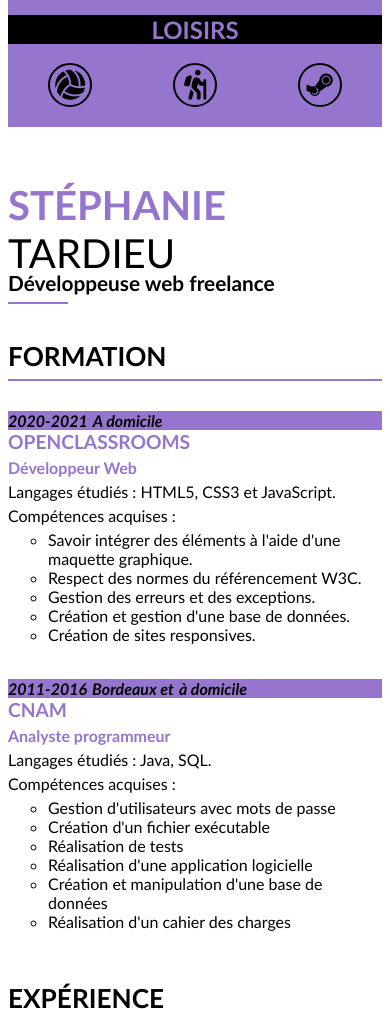
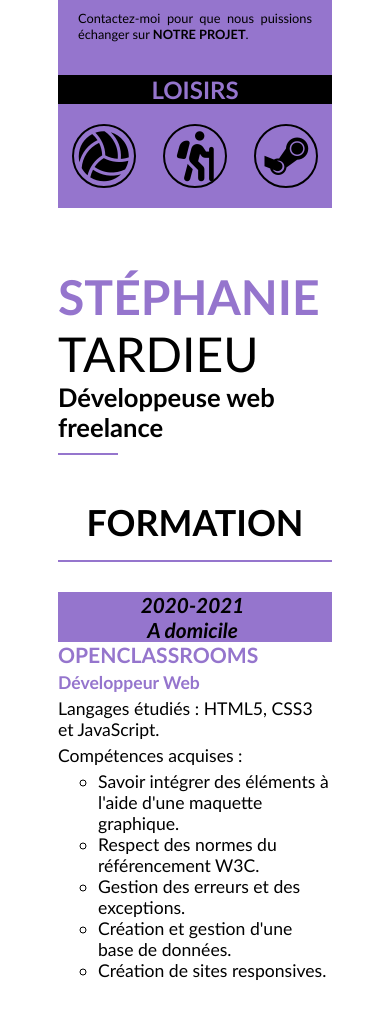
Before and after one commit to Fanoussee/OCR_P2_CV, a plain HTML site: page index.html in a window 390 px wide. Shown: the part 887-1896 px from the top of the page. Drawn offline with Linux system fonts and the light colour scheme.

Commit message:
Amélioration de l'affichage responsive sur les petits écrans.

```diff
--- a/style.css
+++ b/style.css
@@ -3,15 +3,12 @@
     margin: 20px;
     font-family: "Calibri", "Trebuchet MS", Arial, "Times New Roman", sans-serif;
 }
-
 section{
     margin-top : 50px;
 }
-
 h1, h3 {
     text-transform: uppercase;
 }
-
 #personne{
     display: flex;
     flex-direction: column;
@@ -20,51 +17,41 @@ h1, h3 {
     margin: 20px;
     background-color: rgb(149,117,205);
 }
-
 .element{
     padding-bottom: 20px;
 }
-
 #photo{
     padding-top: 30px;
     text-align: center;
 }
-
 #photo img {
     border-radius: 50%;
 }
-
 #personne h1{
     background-color: black;
     color: rgba(149,117,205);
     text-align: center;
     margin-top: 0px;
 }
-
 #personne p{
     padding: 0px 20px 0px 20px;
     font-size: 0.8em;
 }
-
 .sousTitre{
     font-weight: bold;
     margin-bottom: -10px;
 }
-
 #propos{
     flex: 1;
     text-align: justify;
 }
-
 .important{
     font-weight: bold;
 }
-
 #loisirs{
     display: flex;
     justify-content: space-around;
 }
-
 #loisirs i{
     border: black 2px solid;
     font-size: 30px;
@@ -74,112 +61,91 @@ h1, h3 {
     text-align: center;
     padding: 5px;
 }
-
 #curriculum{
     padding: 20px;
     margin: 20px;
     width: 100%;
 }
-
 #curriculum h1{
     font-size: 2.5em;
     font-weight: lighter;
 }
-
 #prenom{
     font-style: unset;
     color: rgb(149,117,205);
     font-weight: bold;
 }
-
 h2{
     margin-top: -40px;
     font-size: 1.3em;
     font-weight: bold;
 }
-
 #petitSeparateur{
     border-top: 2px solid  rgb(149,117,205);
     margin: -10px 0px 60px 0px;
     width: 60px;
 }
-
 .entete{
     display: flex;
     align-items: baseline;
     font-size: 1.4em;
 }
-
 .entete i{
     color: rgb(149,117,205);
     margin-right: 20px;
 }
-
 .separateur{
     border-top: 2px solid rgb(149,117,205);
     margin-top: -20px;
 }
-
 .paragraphe{
     display: flex;
     align-items: baseline;
     margin: 20px 0px 20px 0px;
 }
-
 h4{
     font-size: 1.2em;
     margin: 0px;
     font-weight: bold;
 }
-
 h5{
     font-weight: bold;
     font-size: 1em;
     margin: 5px 0px 5px 0px;
 }
-
 .paragraphe p, ul{
     margin: 5px 0px 5px 0px;
     font-size: 1em;
 }
-
 .paragraphe i{
     margin-right: 10px;
     color: rgb(149,117,205);
     font-size: 0.6em;
 }
-
 .liste{
     min-width: 130px;
     max-width: 130px;
     display: flex;
     flex-direction: column;
 }
-
 .liste p {
     margin: 0px;
 }
-
 .texte li{
     list-style: none ;
 }
-
 #recommandations{
     display: flex;
 }
-
 #recommandations p{
     width: 300px;
 }
-
 #recommandations h5{
     margin-top: 30px;
 }
-
 #recommandations p{
     margin: 0px;
 }
-
 #validationCSS{
     text-align: right;
 }
@@ -188,11 +154,10 @@ h5{
     #conteneur{
         display: flex;
         flex-direction: column;
-        width: 100%;
+        width: auto;
         margin: 0px;
-        padding: 20px 0px 20px 0px;
+        padding: 50px;
     }
-
     #personne{
         display: flex;
         flex-direction: column;
@@ -200,72 +165,91 @@ h5{
         min-width: 100%;
         margin: 0px 0px 20px 0px;
         padding: 0px;
+        text-align: center;
     }
-
+    #photo img{
+        width: 30%;
+    }
     #coordonnees{
-        display: flex;
-        justify-content: space-around;
+        font-size: 1.1em;
     }
-
+    #loisirs i{
+        width: 50px;
+        height: 50px;
+        font-size: 50px;
+    }
     #curriculum{
         margin: 0px;
         padding: 0px;
         width: 100%;
     }
-
     #petitSeparateur{
         margin-bottom: 10px;
     }
-
 }
 
-@media screen and (max-width: 650px){
-
+@media screen and (max-width: 700px){
+    #curriculum h1{
+        font-size: 3em;
+    }
+    .entete{
+        justify-content: center;
+    }
+    header h2{
+        font-size: 1.6em;
+    }
+    h3{
+        font-size: 1.6em;
+        text-align: center;
+    }
     .entete i{
         display: none;
     }
-
     .paragraphe{
         display: flex;
         flex-direction: column;
         margin-top: 30px;
     }
-
     .paragraphe i{
         display: none;
     }
-
     .paragraphe li{
         list-style: circle;
     }
-
+    .texte {
+        font-size: 1.1em;
+    }
     .liste{
         display: flex;
         flex-direction: row;
+        justify-content: center;
         max-width: 100%;
         min-width: 100%;
         background-color: rgb(149,117,205);
+        font-size: 1.3em;
     }
-
     .liste p {
         margin-right : 5px;
         font-style: italic;
         font-weight: bold;
     }
-
     h4, h5{
         color: rgb(149,117,205);
     }
-
     #recommandations{
         display: flex;
         flex-direction: column;
+        font-size: 1.2em;
+    }
+    #recommandations p{
+        width: auto;
     }
 }
 
 @media screen and (max-width: 500px){
-    #coordonnees{
+    .liste{
         display: flex;
         flex-direction: column;
+        align-items: center;
     }
 }
```
